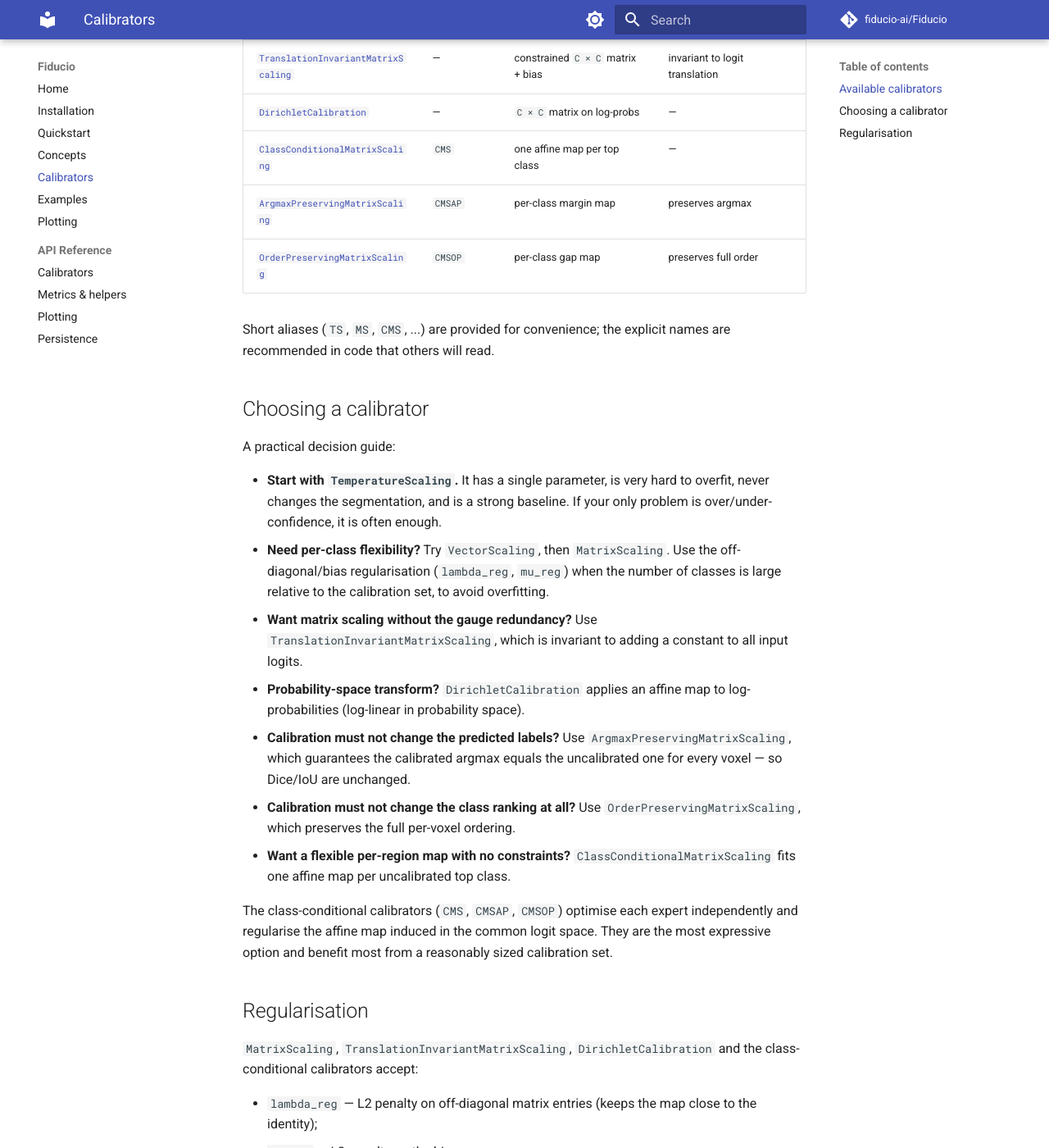
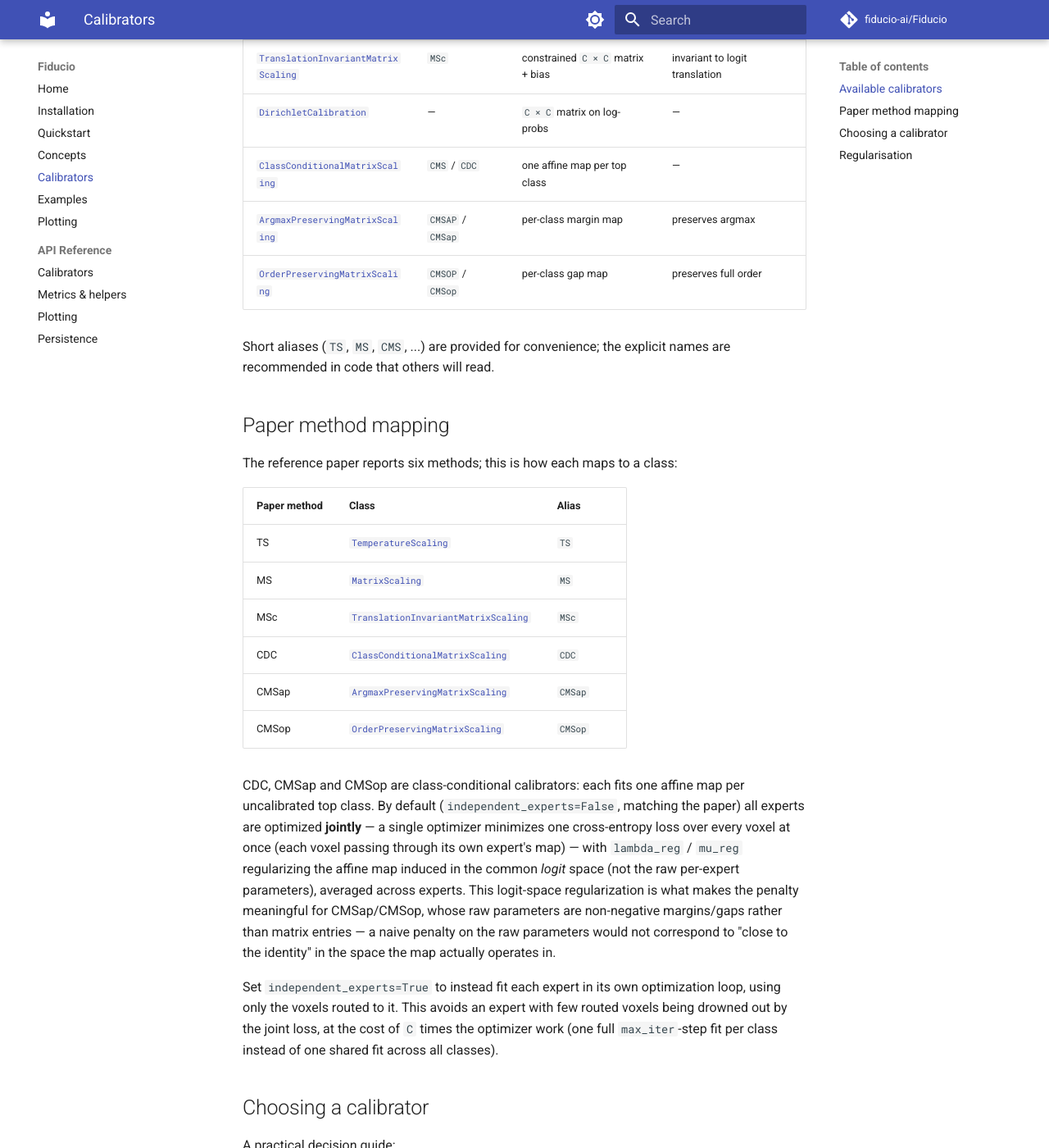
Before and after one commit to fiducio-ai/Fiducio, an MkDocs documentation site: the page built from docs/calibrators.md, in a window 1280 px wide and 1400 px high, scrolled down 522 px. Shown: the whole window at 82% size. Built offline with MkDocs 1.6.1 and Material for MkDocs 9.7.7, drawn with Linux system fonts in a browser that asks for light colours; comment, search, counter and statistics services are not loaded; some of the changed text lies outside the part shown.

Commit message:
Add paper-terminology aliases and fix class-conditional optimization fidelity
Expose CDC/CMSap/CMSop/MSc aliases matching the paper's shorthand for the
class-conditional and translation-invariant matrix-scaling calibrators.
Validate max_iter > 0 on every calibrator instead of silently no-op'ing.

Correct CDC/CMSap/CMSop to jointly optimize all experts in a single loss
by default, matching the paper's method (a prior pass had ported the
independent-per-expert variant instead); expose independent_experts=True
as an opt-in for the per-expert optimization loop. Document refit
semantics on Calibrator.fit, and add tests covering the new aliases,
refit behavior, max_iter validation, and both expert-optimization modes
(including that argmax/order preservation still hold under
independent_experts=True).

Co-Authored-By: Claude Sonnet 5 <noreply@anthropic.com>

```diff
--- a/docs/calibrators.md
+++ b/docs/calibrators.md
@@ -12,14 +12,45 @@ transform is and in what they guarantee.
 | [`EnsembleTemperatureScaling`](api/calibrators.md#fiducio.EnsembleTemperatureScaling) | `ETS` | `T` + 3 mixture weights | — |
 | [`VectorScaling`](api/calibrators.md#fiducio.VectorScaling) | `VS` | per-class scale + bias | — |
 | [`MatrixScaling`](api/calibrators.md#fiducio.MatrixScaling) | `MS` | full `C × C` matrix + bias | — |
-| [`TranslationInvariantMatrixScaling`](api/calibrators.md#fiducio.TranslationInvariantMatrixScaling) | — | constrained `C × C` matrix + bias | invariant to logit translation |
+| [`TranslationInvariantMatrixScaling`](api/calibrators.md#fiducio.TranslationInvariantMatrixScaling) | `MSc` | constrained `C × C` matrix + bias | invariant to logit translation |
 | [`DirichletCalibration`](api/calibrators.md#fiducio.DirichletCalibration) | — | `C × C` matrix on log-probs | — |
-| [`ClassConditionalMatrixScaling`](api/calibrators.md#fiducio.ClassConditionalMatrixScaling) | `CMS` | one affine map per top class | — |
-| [`ArgmaxPreservingMatrixScaling`](api/calibrators.md#fiducio.ArgmaxPreservingMatrixScaling) | `CMSAP` | per-class margin map | preserves argmax |
-| [`OrderPreservingMatrixScaling`](api/calibrators.md#fiducio.OrderPreservingMatrixScaling) | `CMSOP` | per-class gap map | preserves full order |
+| [`ClassConditionalMatrixScaling`](api/calibrators.md#fiducio.ClassConditionalMatrixScaling) | `CMS` / `CDC` | one affine map per top class | — |
+| [`ArgmaxPreservingMatrixScaling`](api/calibrators.md#fiducio.ArgmaxPreservingMatrixScaling) | `CMSAP` / `CMSap` | per-class margin map | preserves argmax |
+| [`OrderPreservingMatrixScaling`](api/calibrators.md#fiducio.OrderPreservingMatrixScaling) | `CMSOP` / `CMSop` | per-class gap map | preserves full order |
 
 Short aliases (`TS`, `MS`, `CMS`, ...) are provided for convenience; the explicit
 names are recommended in code that others will read.
+
+## Paper method mapping
+
+The reference paper reports six methods; this is how each maps to a class:
+
+| Paper method | Class | Alias |
+|--------------|-------|-------|
+| TS | [`TemperatureScaling`](api/calibrators.md#fiducio.TemperatureScaling) | `TS` |
+| MS | [`MatrixScaling`](api/calibrators.md#fiducio.MatrixScaling) | `MS` |
+| MSc | [`TranslationInvariantMatrixScaling`](api/calibrators.md#fiducio.TranslationInvariantMatrixScaling) | `MSc` |
+| CDC | [`ClassConditionalMatrixScaling`](api/calibrators.md#fiducio.ClassConditionalMatrixScaling) | `CDC` |
+| CMSap | [`ArgmaxPreservingMatrixScaling`](api/calibrators.md#fiducio.ArgmaxPreservingMatrixScaling) | `CMSap` |
+| CMSop | [`OrderPreservingMatrixScaling`](api/calibrators.md#fiducio.OrderPreservingMatrixScaling) | `CMSop` |
+
+CDC, CMSap and CMSop are class-conditional calibrators: each fits one affine
+map per uncalibrated top class. By default (`independent_experts=False`,
+matching the paper) all experts are optimized **jointly** — a single optimizer
+minimizes one cross-entropy loss over every voxel at once (each voxel passing
+through its own expert's map) — with `lambda_reg` / `mu_reg` regularizing the
+affine map induced in the common *logit* space (not the raw per-expert
+parameters), averaged across experts. This logit-space regularization is what
+makes the penalty meaningful for CMSap/CMSop, whose raw parameters are
+non-negative margins/gaps rather than matrix entries — a naive penalty on the
+raw parameters would not correspond to "close to the identity" in the space
+the map actually operates in.
+
+Set `independent_experts=True` to instead fit each expert in its own
+optimization loop, using only the voxels routed to it. This avoids an expert
+with few routed voxels being drowned out by the joint loss, at the cost of
+`C` times the optimizer work (one full `max_iter`-step fit per class instead
+of one shared fit across all classes).
 
 ## Choosing a calibrator
 
@@ -44,10 +75,10 @@ A practical decision guide:
 - **Want a flexible per-region map with no constraints?**
   `ClassConditionalMatrixScaling` fits one affine map per uncalibrated top class.
 
-The class-conditional calibrators (`CMS`, `CMSAP`, `CMSOP`) optimise each expert
-independently and regularise the affine map induced in the common logit space.
-They are the most expressive option and benefit most from a reasonably sized
-calibration set.
+The class-conditional calibrators (`CDC`/`CMS`, `CMSap`/`CMSAP`, `CMSop`/`CMSOP`)
+jointly optimise all experts in a single loss and regularise the affine map
+induced in the common logit space. They are the most expressive option and
+benefit most from a reasonably sized calibration set.
 
 ## Regularisation
 
```
Also changed, not shown: CHANGELOG.md (+29 -0 lines), README.md (+25 -4 lines), src/fiducio/__init__.py (+9 -0 lines), 9 other files.
